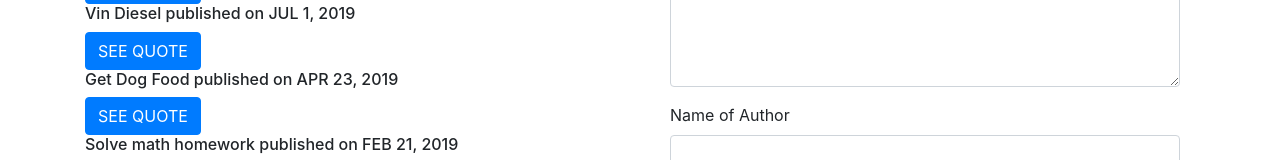
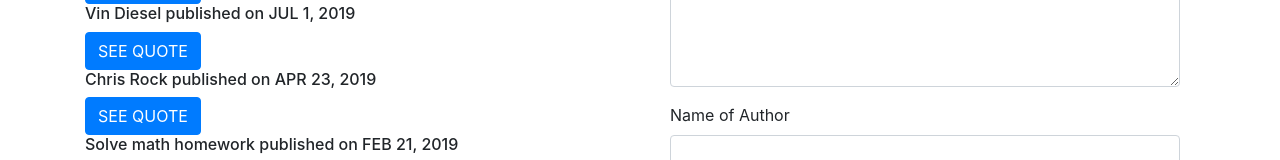
Before and after one commit to willyowi/myQuotes, an Angular app: page / in a window 1280 px wide. Shown: the part 252-412 px from the top of the page. Built offline with nearby package versions, Linux system fonts and the light colour scheme.

Commit message:
add quote 3

```diff
--- a/src/app/quote/quote.component.ts
+++ b/src/app/quote/quote.component.ts
@@ -12,7 +12,7 @@ export class QuoteComponent implements OnInit {
     new Quote(1, 'Kevin heart', 'I DON’T have EX’s! I have Y’s. Like ‘Y the hell did I date you?!’',new Date(2018,6,14)),
     new Quote(2,'Amy Poehler','Take your risks now, as you grow older you become more fearful and less flexible. And I mean that literally. I hurt my knee this week on the treadmill, and it wasn’t even on.',new Date(2019,4,9)),
     new Quote(3,'Vin Diesel','The trouble with the rat race is that even if you win, you’re still a rat.',new Date(2019,6,1)),
-    new Quote(4,'Get Dog Food','Pupper likes expensive snacks',new Date(2019,3,23)),
+    new Quote(4,'Chris Rock','Accept who you are. Unless you are a serial killer',new Date(2019,3,23)),
     new Quote(5,'Solve math homework','Damn Math',new Date(2019,1,21)),
     new Quote(6,'Plot my world domination plan','Cause I am an evil overlord',new Date(2018,8,6)),
   ];
```
